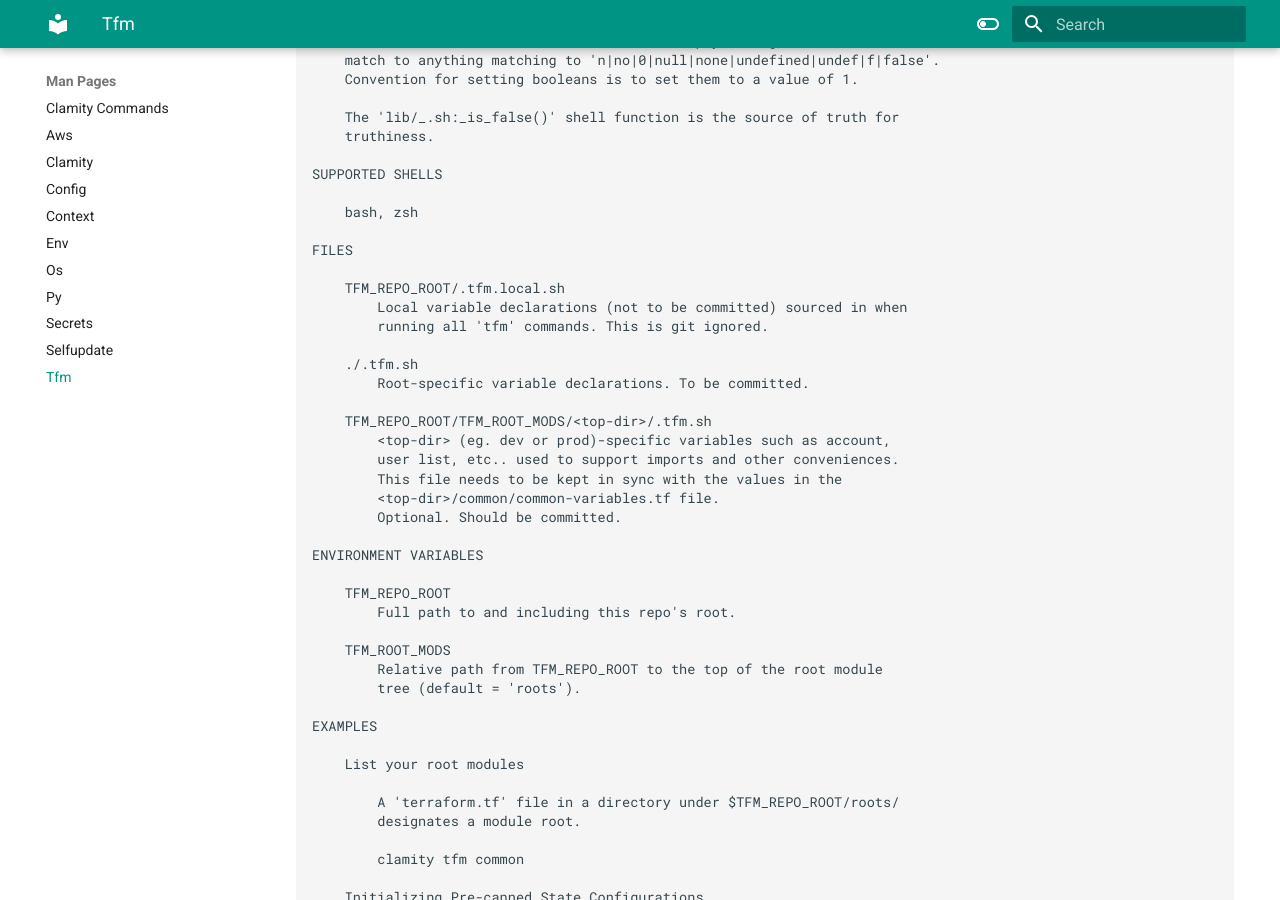
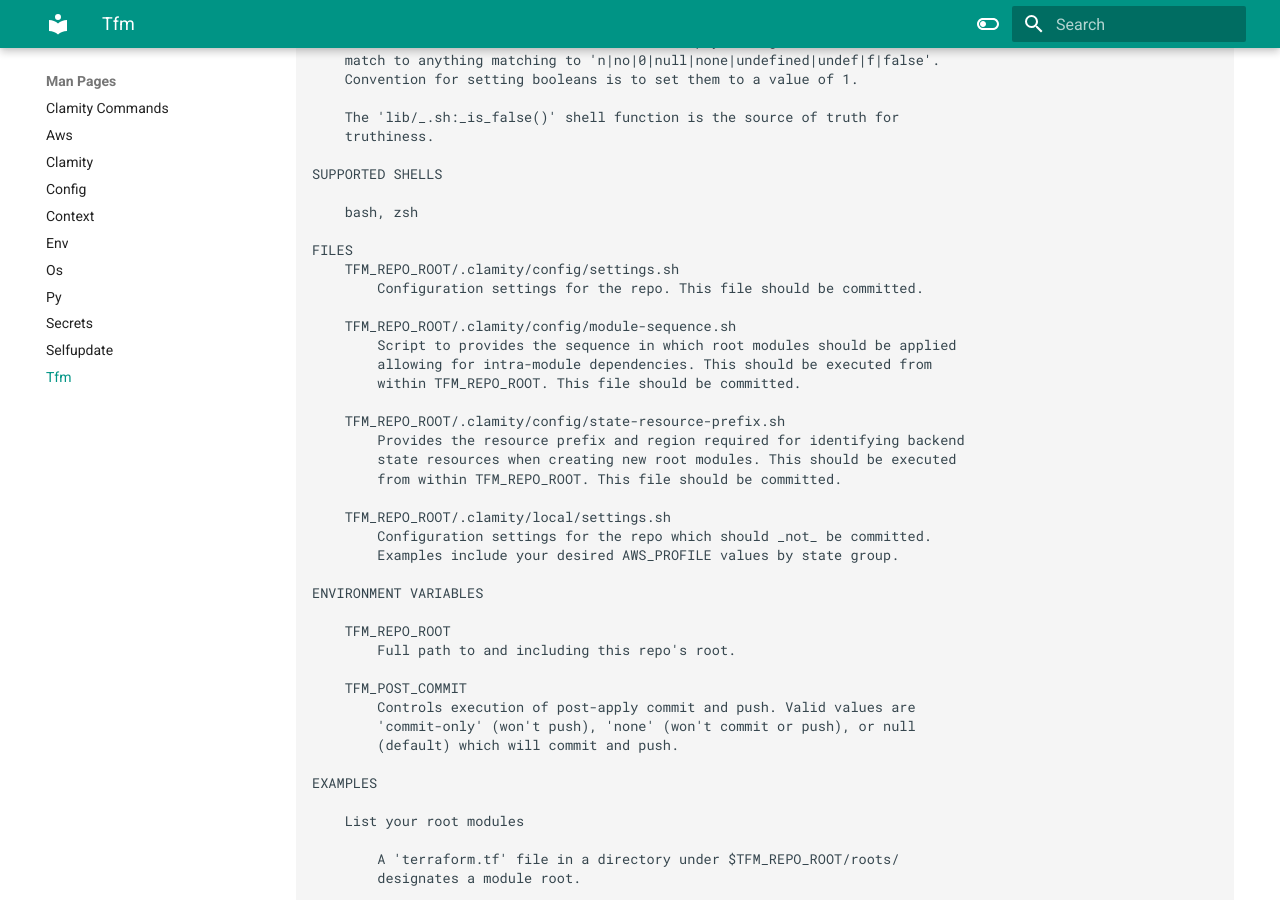
Before and after one commit to clamity-toolbox/clamity-guide, an MkDocs documentation site: the page built from docs/Man Pages/tfm.md, in a window 1280 px wide and 900 px high, scrolled down 2452 px. Built offline with MkDocs 1.6.1 and Material for MkDocs 9.7.7, drawn with Linux system fonts in a browser that asks for light colours; some of the changed text lies outside the part shown.

Commit message:
Update man pages

```diff
--- a/docs/Man Pages/tfm.md
+++ b/docs/Man Pages/tfm.md
@@ -18,9 +18,9 @@ ABSTRACT
 	Use the 'clamity tfm' command as if it were an alias for the 'terraform'
 	command. It intercepts custom sub-commands (extensions), passing the rest
 	through to 'terraform' directly so 'clamity tfm state list' is identical
-	to 'terraform state list'. Some terraform sub-commands are intercepted and
+	to 'terraform state list'. Some terraform commands are intercepted and
 	the command line passed to 'terraform' modified to accomodate global settings
-	for things like state management. For example, 'tfm init' will add the
+	for things like state management. For example, 'clamity tfm init' will add the
 	'-backend-config=xxx' arg for the appropriate config before passing through
 	to 'terraform init'.
 
@@ -67,9 +67,9 @@ SUB-COMMANDS
 		Saves state listing to STATE.md and output to OUTPUT.json.
 
 	settings
-		You can set an aws_profile locally which will be used when running
-		terraform commands. This is if you don't want to manage it with
-		the AWS_PROFILE env variable.
+		You can set an aws_profile by state_group to use locally which when running
+		terraform commands. This is if you don't want to manage it with the
+		AWS_PROFILE env variable.
 
 	smart-import
 		System for reading resource data and importing it into state. This requires
@@ -129,29 +129,32 @@ SUPPORTED SHELLS
 	bash, zsh
 
 FILES
+    TFM_REPO_ROOT/.clamity/config/settings.sh
+		Configuration settings for the repo. This file should be committed.
 
-	TFM_REPO_ROOT/.tfm.local.sh
-		Local variable declarations (not to be committed) sourced in when
-		running all 'tfm' commands. This is git ignored.
+    TFM_REPO_ROOT/.clamity/config/module-sequence.sh
+		Script to provides the sequence in which root modules should be applied
+		allowing for intra-module dependencies. This should be executed from
+		within TFM_REPO_ROOT. This file should be committed.
 
-	./.tfm.sh
-		Root-specific variable declarations. To be committed.
+    TFM_REPO_ROOT/.clamity/config/state-resource-prefix.sh
+		Provides the resource prefix and region required for identifying backend
+		state resources when creating new root modules. This should be executed
+		from within TFM_REPO_ROOT. This file should be committed.
 
-	TFM_REPO_ROOT/TFM_ROOT_MODS/<top-dir>/.tfm.sh
-		<top-dir> (eg. dev or prod)-specific variables such as account,
-		user list, etc.. used to support imports and other conveniences.
-		This file needs to be kept in sync with the values in the
-		<top-dir>/common/common-variables.tf file.
-		Optional. Should be committed.
+	TFM_REPO_ROOT/.clamity/local/settings.sh
+		Configuration settings for the repo which should _not_ be committed.
+		Examples include your desired AWS_PROFILE values by state group.
 
 ENVIRONMENT VARIABLES
 
 	TFM_REPO_ROOT
 		Full path to and including this repo's root.
 
-	TFM_ROOT_MODS
-		Relative path from TFM_REPO_ROOT to the top of the root module
-		tree (default = 'roots').
+	TFM_POST_COMMIT
+		Controls execution of post-apply commit and push. Valid values are
+		'commit-only' (won't push), 'none' (won't commit or push), or null
+		(default) which will commit and push.
 
 EXAMPLES
 
```
Also changed, not shown: other parts of docs/Man Pages/tfm.md (+1 -1 lines), docs/Man Pages/secrets.md (+5 -3 lines), docs/Man Pages/selfupdate.md (+15 -1 lines).
